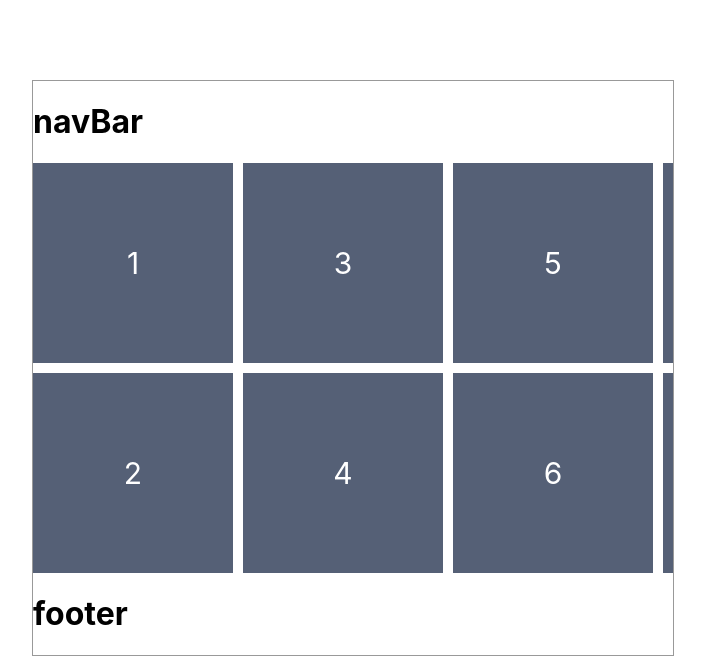
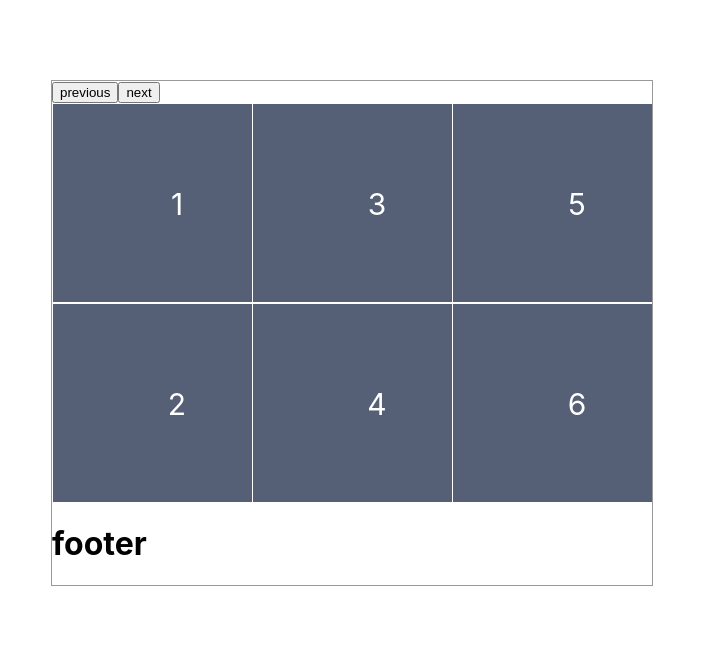
Before and after one commit to ouarrtaha/react_carousel, a React app: page / in a window 1280 px wide. Shown: the top 664 px of the page, without its empty margins (288-993 px from the left). Built offline with nearby package versions, Linux system fonts and the light colour scheme.

Commit message:
Setup slider mechanism

```diff
--- a/src/App.css
+++ b/src/App.css
@@ -2,7 +2,6 @@
     position: absolute;
     top: 80px;
     left: 50%;
-    margin-left: -25%;
-    width: 50%;
+    transform: translateX(-50%);
     border: 1px solid #999;
 }
--- a/src/components/NavBar/index.js
+++ b/src/components/NavBar/index.js
@@ -2,7 +2,8 @@ import React from 'react';
 
 const navBar = (props) => (
     <div>
-        <h1>navBar</h1>
+        <button onClick={props.prevClicked}>previous</button>
+        <button onClick={props.nextClicked}>next</button>
     </div>
 );
 
--- a/src/containers/Main/content.css
+++ b/src/containers/Main/content.css
@@ -1,27 +1,33 @@
+
+.container{
+    overflow: hidden;
+}
+
 .content{
     display:grid;
-    grid-template-columns: repeat(3, 1fr);
+    grid-template-columns: repeat(3, minmax(200px, 1fr));
     grid-template-rows: repeat(2, 1fr);
-    grid-gap:10px;
+    grid-auto-columns: auto;
     grid-auto-flow: column;
-    width: 100%;
-    overflow: scroll;
+    width: calc(200px * 3);
+    transition: transform .4s ease-out;
 }
 
 .content-item{
     background: #556076;
+    border: 1px solid white;
     color:#fff;
     font-size:30px;
     width: 200px;
     height:200px;
     line-height:200px;
     text-align:center;
+    box-sizing: border-box;
 }
 
 
 @media (max-width:590px){
     .content{
-        grid-template-columns: repeat(1, 1fr);
-        grid-template-rows: repeat(1, 1fr);
+        grid-template-columns: repeat(1, 1fr) !important;
     }
 }
--- a/src/containers/Main/index.js
+++ b/src/containers/Main/index.js
@@ -1,45 +1,80 @@
 // NPM
 import React, {Component} from 'react'
 import queryString from 'query-string'
-
 // PROJECT
 import './content.css';
 import NavBar from '@/components/NavBar'
 import Footer from '@/components/Footer'
 
 class Main extends Component {
+    constructor(props) {
+        super(props);
+
+        this.state = {
+            currentPosition: 0,
+            itemWidth: 250
+        };
+    }
+
     render() {
         const queries = queryString.parse(this.props.location.search)
         const col = queries.columns, row = queries.rows
 
         const contentStyle = {
-            gridTemplateColumns: `repeat(${col}, 1fr)`,
-            gridTemplateRows: `repeat(${row}, 1fr)`
+            gridTemplateColumns: `repeat(${col}, minmax(${this.state.itemWidth}px, 1fr))`,
+            gridTemplateRows: `repeat(${row}, 1fr)`,
+            width: `calc(${this.state.itemWidth}px * ${col})`
+        }
+
+        const itemStyle = {
+            width: `${this.state.itemWidth}px`,
         }
 
         return (
-            <div>
-                <NavBar/>
-                <div style={contentStyle} className="content">
-                    <div className="content-item">1</div>
-                    <div className="content-item">2</div>
-                    <div className="content-item">3</div>
+            <div className="container">
+                <NavBar
+                    prevClicked={() => this.move(this.state.itemWidth)}
+                    nextClicked={() => this.move(-this.state.itemWidth)}/>
 
-                    <div className="content-item">4</div>
-                    <div className="content-item">5</div>
-                    <div className="content-item">6</div>
+                <div style={contentStyle}
+                     className="content"
+                     ref={(div) => {
+                         this.content = div
+                     }}
+                >
+                    <div style={itemStyle} className="content-item">1</div>
+                    <div style={itemStyle} className="content-item">2</div>
+                    <div style={itemStyle} className="content-item">3</div>
 
-                    <div className="content-item">7</div>
-                    <div className="content-item">8</div>
-                    <div className="content-item">9</div>
+                    <div style={itemStyle} className="content-item">4</div>
+                    <div style={itemStyle} className="content-item">5</div>
+                    <div style={itemStyle} className="content-item">6</div>
+
+                    <div style={itemStyle} className="content-item">7</div>
+                    <div style={itemStyle} className="content-item">8</div>
+                    <div style={itemStyle} className="content-item">9</div>
                 </div>
+
                 <Footer/>
             </div>
         );
     }
 
+    componentDidMount() {
 
-    componentDidMount() {
+    }
+
+    componentDidUpdate(prevState) {
+        if (this.state.currentPosition !== prevState.currentPosition) {
+            console.log('currentPosition', this.state.currentPosition);
+            this.content.style.transform = `translateX(${this.state.currentPosition}px)`;
+        }
+    }
+
+    move(value) {
+        this.setState({
+            currentPosition: this.state.currentPosition + value
+        })
 
     }
 }
```
